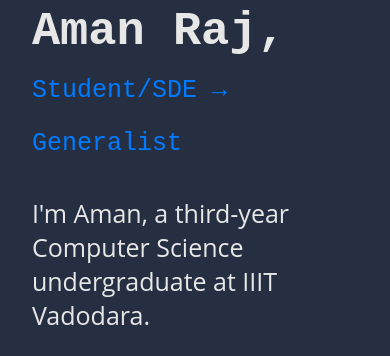
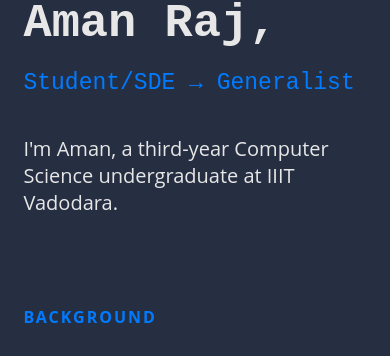
Before and after one commit to AmanRaj1608/amanraj.dev, a Next.js app: page / in a window 390 px wide. Shown: the part 482-838 px from the top of the page. Built offline with nearby package versions, Linux system fonts and the light colour scheme; a web font is replaced by a local one.

Commit message:
minor changes

```diff
--- a/pages/_document.js
+++ b/pages/_document.js
@@ -15,7 +15,7 @@ class MyDocument extends Document {
           {/* Import Images */}
           <link rel="shortcut icon" href="/favicon.ico" />
           <link rel="apple-touch-icon" href="/icons/icon-192x192.png" />
-          <meta name="description" content="student, software engineer, developer" />
+          <meta name="description" content="student, software engineer" />
           <meta name="mobile-web-app-capable" content="yes" />
           <meta name="apple-mobile-web-app-capable" content="yes" />
           <link rel="manifest" href="/manifest.json" />
--- a/pages/index.js
+++ b/pages/index.js
@@ -10,7 +10,7 @@ export default function Index() {
         <title>Aman Raj · AmanRaj1608</title>
       </Head>
       <Navbar />
-      <main>
+      <main style={{padding: "1vh"}}>
         <div className="heading">
           <div className="left_sec">
             <Image
--- a/pages/thanks.js
+++ b/pages/thanks.js
@@ -13,8 +13,8 @@ export default function Index() {
         <section id="intro">
           <h1>Thanks! ❤️</h1>
           <p>
-            I am truly grateful to all the people that have supported me and my endeavours in development,
-            which enables me to continue building free and open source software.
+            I am truly grateful to all the people that have supported me and my endeavours in development.
+            Thanks to everyone who supported me to continue learning.
           </p>
 
           <h2>Sponsors</h2>
--- a/public/main.css
+++ b/public/main.css
@@ -356,7 +356,10 @@ h2.title {
     padding-top: 30px;
   }
   #blue_text {
-    font-size: 25px;
+    font-size: 23px;
+  }
+  .description {
+    font-size: 20px;
   }
 }
 .achi {
@@ -542,7 +545,7 @@ strong {
 .project_one_desc {
   margin: 1rem 0;
   font-size: 14px;
-  font-style: italic;
+  /* font-style: italic; */
   font-weight: 400;
 }
 
```
Also changed, not shown: pages/404.js (added, +20 -0 lines), 1 other file (tests, documents, lock files or other folders).
